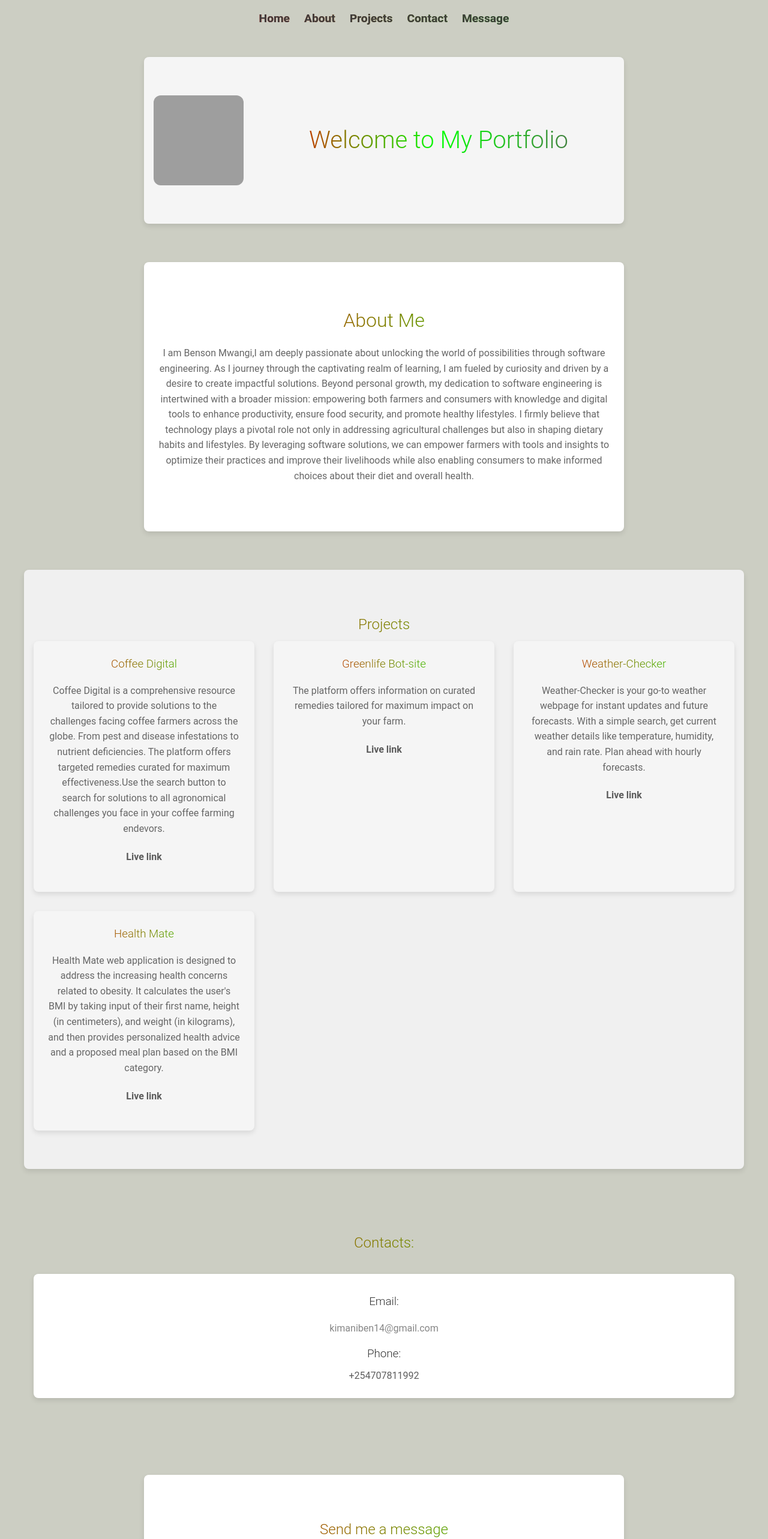
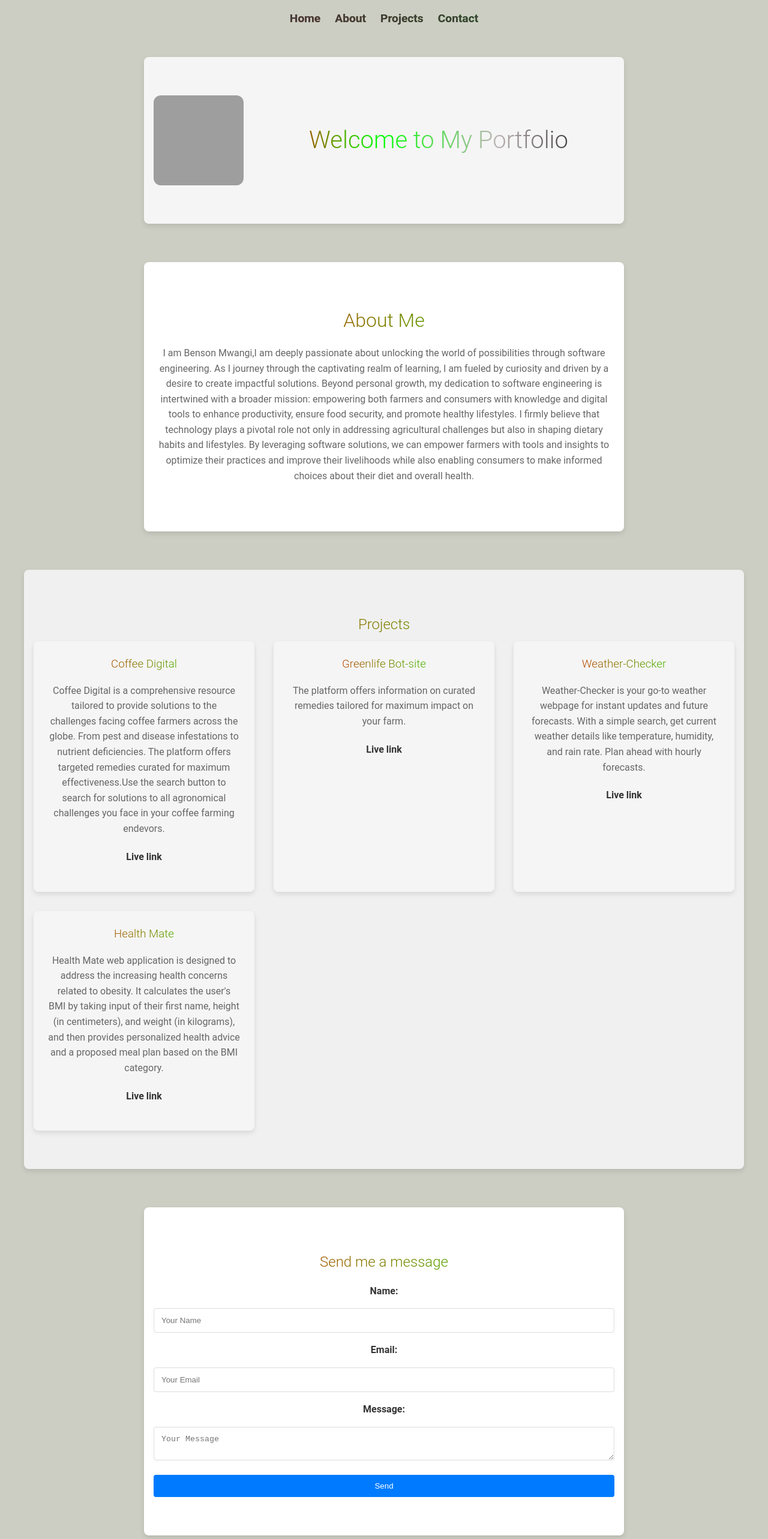
Before and after one commit to Ben1464/Portifolio-react, a React (Create React App) app: page / in a window 1280 px wide. Shown: the top 2566 px of the page at 60% size. Built offline with nearby package versions, Linux system fonts and the light colour scheme; grey boxes are pictures that could not be loaded.

Commit message:
updates on welcome message color gradient

```diff
--- a/src/App.js
+++ b/src/App.js
@@ -5,7 +5,7 @@ import About from './components/About';
 import Projects from './components/Projects';
 import Contact from './components/Contacts';
 import Footer from './components/Footer';
-import Message from './components/Message';
+// import Message from './components/Message';
 import './styles/App.css';
 
 const App = () => {
@@ -15,7 +15,7 @@ const App = () => {
       <Home />
       <About />
       <Projects />
-      <Message/>
+      {/* <Message/> */}
       <Contact />
       <Footer />
     </div>
--- a/src/components/Message.js
+++ b/src/components/Message.js
@@ -4,7 +4,7 @@ import '../styles/Message.css';
 const Message = () => {
     return(
         <>
-        <section id="message" className="message">
+        <section>
         <h2><u>Contacts: </u></h2>
         <div class="contact-info">
             <div class="contact-item">
--- a/src/components/Navbar.js
+++ b/src/components/Navbar.js
@@ -10,7 +10,7 @@ const Navbar = () => {
         <li><a href="#about">About</a></li>
         <li><a href="#projects">Projects</a></li>
         <li><a href="#contact">Contact</a></li>
-        <li><a href="#message">Message</a></li>
+        {/* <li><a href="#message">Message</a></li> */}
       </ul>
     </nav>
   );
--- a/src/styles/Home.css
+++ b/src/styles/Home.css
@@ -29,7 +29,7 @@
   border-radius: 12px;
 }
 .welcome{
-  background: linear-gradient(to right, #ff0000, #00ff00, rgb(90, 87, 87));
+  background: linear-gradient(to right, #ff0000, #00ff00,#bbb3b3, black);
   -webkit-background-clip: text;
   background-clip: text;
   color: transparent;
```
